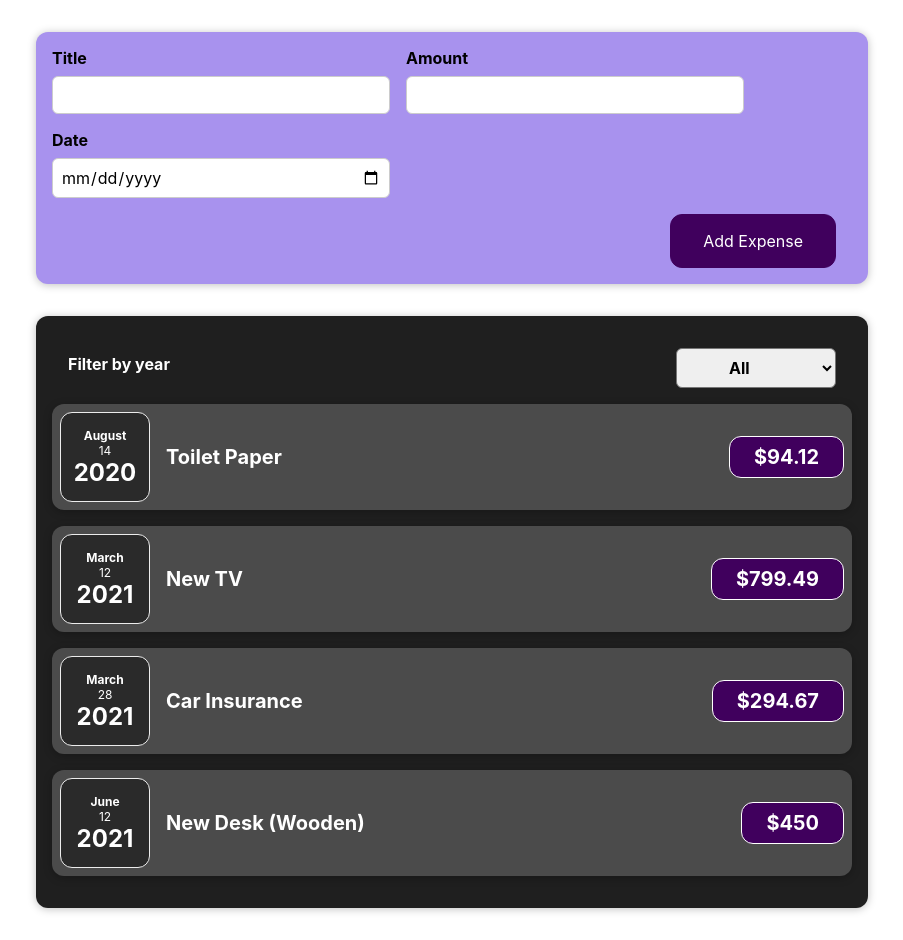
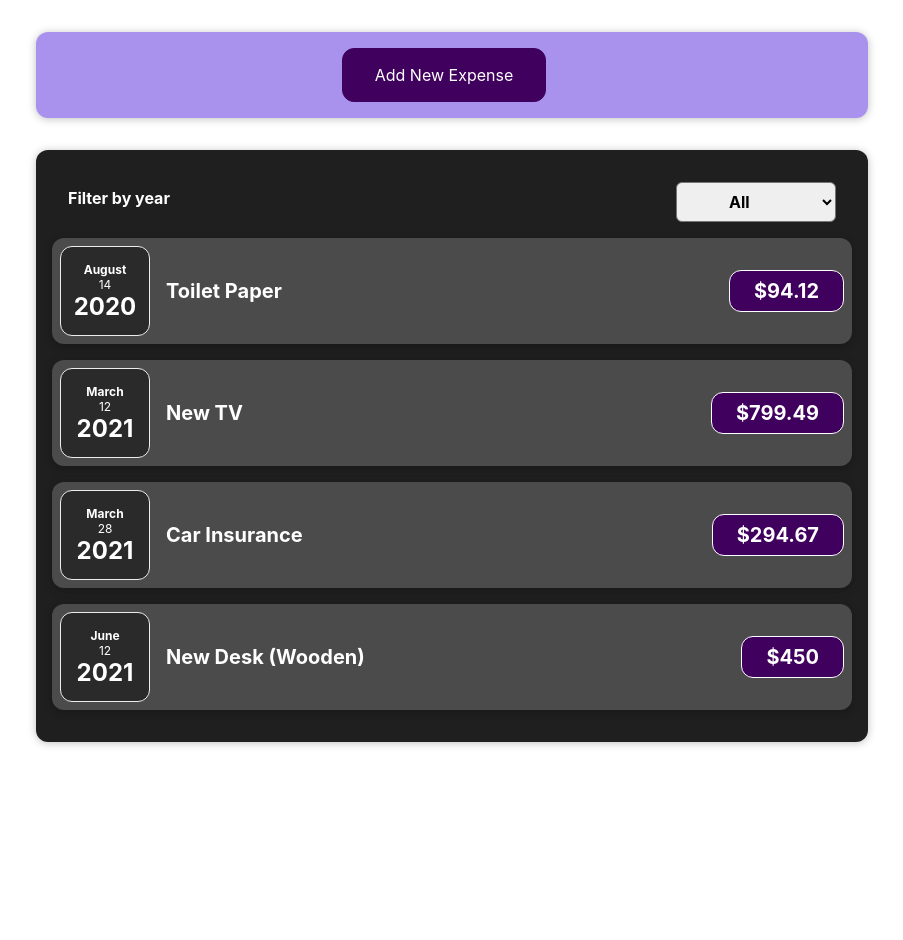
Before and after one commit to uzairqq/expense-tracker-app, a React (Create React App) app: page / in a window 1280 px wide. Shown: the whole page, without its empty margins (188-1091 px from the left). After the commit the page ends 800 px from the top, so only its background shows below. Built offline with nearby package versions, Linux system fonts and the light colour scheme.

Commit message:
Show Expense Form On a Condition

```diff
--- a/src/components/NewExpense/ExpenseForm.js
+++ b/src/components/NewExpense/ExpenseForm.js
@@ -8,17 +8,14 @@ const ExpenseForm = (props) => {
 
   const handleTitleChange = (e) => {
     setEnteredTitle(e.target.value);
-    console.log(e.target.value);
   };
 
   const handleDateChane = (e) => {
     setEnteredDate(e.target.value);
-    console.log(e.target.value);
   };
 
   const handleAmountChange = (e) => {
     setEnteredAmount(e.target.value);
-    console.log(e.target.value);
   };
 
   const onSubmitHandler = (e) => {
@@ -65,7 +62,11 @@ const ExpenseForm = (props) => {
           />
         </div>
       </div>
+
       <div className="new-expense__actions">
+        <button onClick={props.cancelForm} type="button">
+          Cancel
+        </button>
         <button type="submit">Add Expense</button>
       </div>
     </form>
--- a/src/components/NewExpense/NewExpense.js
+++ b/src/components/NewExpense/NewExpense.js
@@ -1,7 +1,9 @@
+import { useState } from "react";
 import ExpenseForm from "./ExpenseForm";
 import "./NewExpense.css";
 
 const NewExpense = (props) => {
+  const [showExpenseForm, setShowExpenseForm] = useState(false);
   const saveExpenseDataHandler = (expenseData) => {
     const expenseDataObject = {
       ...expenseData,
@@ -10,9 +12,24 @@ const NewExpense = (props) => {
     props.onAddExpense(expenseDataObject);
   };
 
+  const handleExpenseFormShowAndHide = () => {
+    if (showExpenseForm === false) setShowExpenseForm(true);
+    if (showExpenseForm === true) alert("Form Already Opened");
+  };
+  const stopEditingExpenseForm=()=>{
+    setShowExpenseForm(false);
+  }
+
   return (
     <div className="new-expense">
-      <ExpenseForm onSaveExpenseData={saveExpenseDataHandler} />
+      {showExpenseForm ? (
+        <ExpenseForm
+          onSaveExpenseData={saveExpenseDataHandler}
+          cancelForm={stopEditingExpenseForm}
+        />
+      ) : (
+        <button onClick={handleExpenseFormShowAndHide}>Add New Expense</button>
+      )}
     </div>
   );
 };
```
